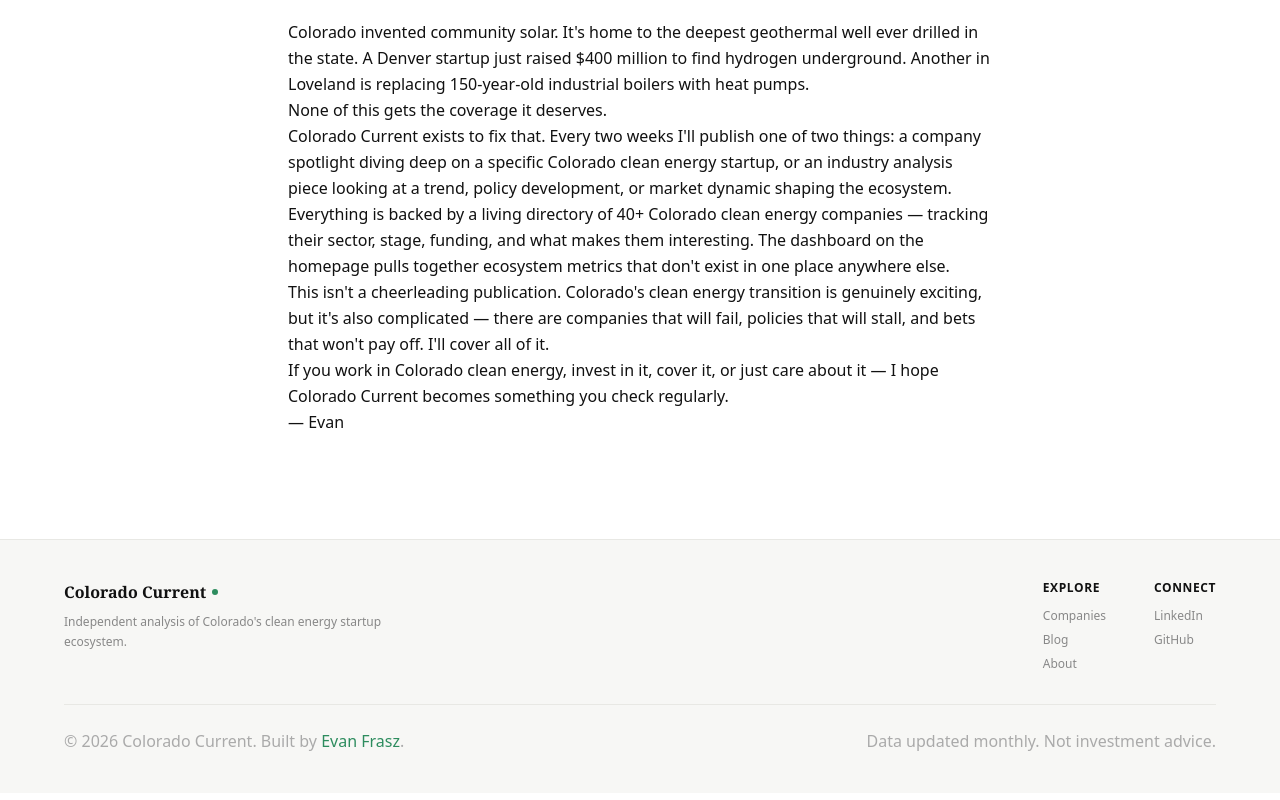
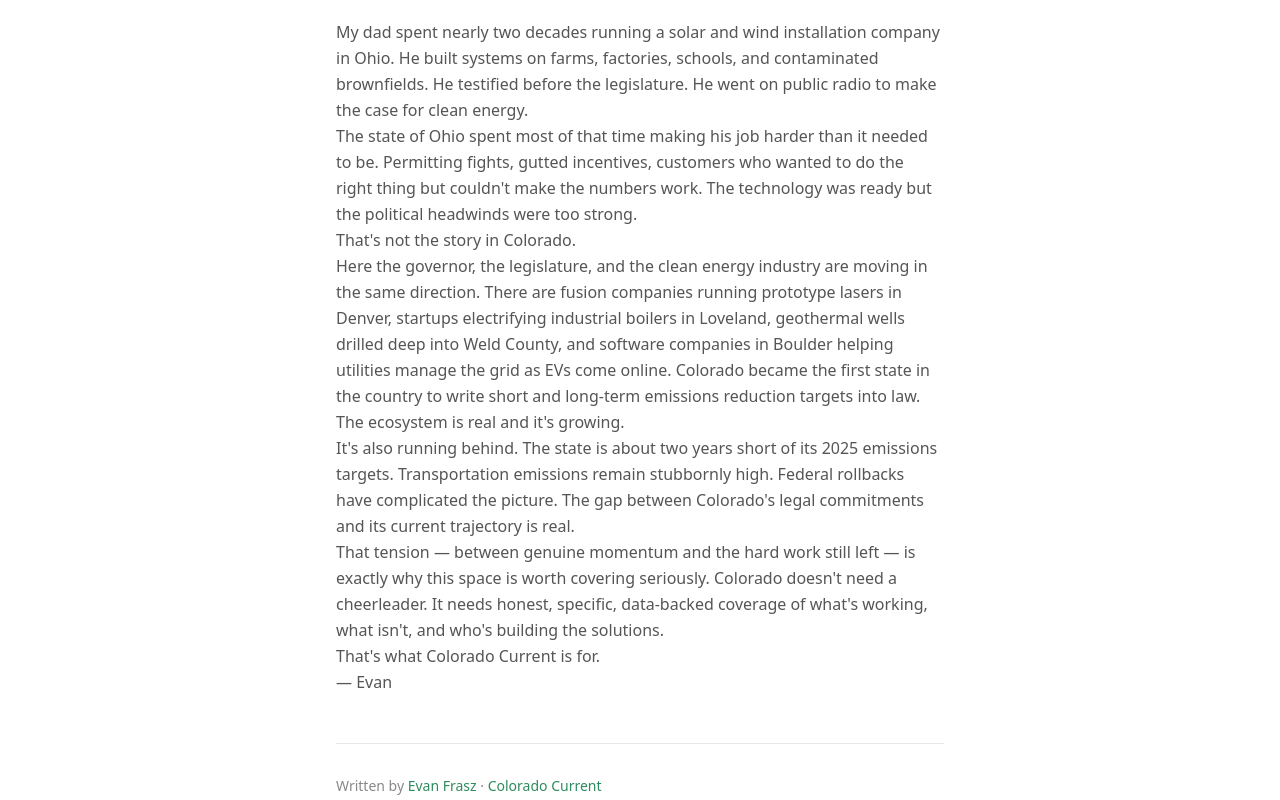
Before and after one commit to FrazRoc/colorado-current, a Next.js app: page /blog/welcome-to-colorado-current in a window 1280 px wide. Shown: the part 260-1060 px from the top of the page. Built offline with nearby package versions, Linux system fonts and the light colour scheme.

Commit message:
Fix blog post 404 — await params, update welcome post

```diff
--- a/src/app/blog/[slug]/page.tsx
+++ b/src/app/blog/[slug]/page.tsx
@@ -5,7 +5,7 @@
 import { MDXRemote } from "next-mdx-remote/rsc";
 
 interface Props {
-  params: { slug: string };
+  params: Promise<{ slug: string }>;
 }
 
 export async function generateStaticParams() {
@@ -14,19 +14,21 @@
 }
 
 export async function generateMetadata({ params }: Props): Promise<Metadata> {
-  const post = getPostBySlug(params.slug);
+  const { slug } = await params;
+  const post = getPostBySlug(slug);
   if (!post) return {};
   return { title: post.title, description: post.excerpt };
 }
 
-export default function PostPage({ params }: Props) {
-  const post = getPostBySlug(params.slug);
+export default async function PostPage({ params }: Props) {
+  const { slug } = await params;
+  const post = getPostBySlug(slug);
   if (!post) notFound();
 
   const style = getSectorStyle(post.type);
 
   return (
-    <article className="px-8 py-10 max-w-3xl mx-auto">
+    <article className="px-5 md:px-8 py-10 max-w-2xl mx-auto">
       {/* Type tag */}
       <div className="mb-4">
         <span
@@ -38,18 +40,32 @@
       </div>
 
       {/* Title */}
-      <h1 className="text-4xl font-serif font-extrabold text-ink leading-tight tracking-tight mb-4">
+      <h1 className="text-3xl md:text-4xl font-serif font-extrabold text-ink leading-tight tracking-tight mb-4">
         {post.title}
       </h1>
 
       {/* Meta */}
       <div className="text-xs font-sans text-ink-faint mb-8 pb-8 border-b border-surface-border">
-        {post.date} · {post.readTime}
+        {new Date(post.date).toLocaleDateString("en-US", { month: "long", day: "numeric", year: "numeric" })} · {post.readTime}
       </div>
 
       {/* Content */}
-      <div className="prose prose-lg max-w-none font-sans text-ink leading-relaxed">
+      <div className="prose prose-sm md:prose-base max-w-none font-sans text-ink-secondary leading-relaxed
+        prose-headings:font-serif prose-headings:text-ink
+        prose-p:mb-4 prose-p:leading-relaxed
+        prose-a:text-cc-green prose-a:no-underline hover:prose-a:underline">
         {post.content && <MDXRemote source={post.content} />}
+      </div>
+
+      {/* Byline */}
+      <div className="mt-12 pt-8 border-t border-surface-border">
+        <p className="text-sm font-sans text-ink-muted">
+          Written by{" "}
+          <a href="https://linkedin.com/in/evanfrasz" className="text-cc-green hover:underline" target="_blank" rel="noopener noreferrer">
+            Evan Frasz
+          </a>
+          {" "}· <a href="/" className="text-cc-green hover:underline">Colorado Current</a>
+        </p>
       </div>
     </article>
   );
--- a/src/content/posts/welcome-to-colorado-current.mdx
+++ b/src/content/posts/welcome-to-colorado-current.mdx
@@ -1,22 +1,24 @@
 ---
 title: "Welcome to Colorado Current"
-excerpt: "Colorado has quietly become one of the most interesting clean energy ecosystems in the country. Here's why I built a site to track it."
+excerpt: "My dad spent 20 years fighting to install solar in Ohio. I grew up watching the technology lose to politics. Colorado is a different story."
 date: "2026-08-01"
-readTime: "4 min read"
+readTime: "3 min read"
 type: "Industry analysis"
 sector: "Clean Energy"
 ---
 
-Colorado invented community solar. It's home to the deepest geothermal well ever drilled in the state. A Denver startup just raised $400 million to find hydrogen underground. Another in Loveland is replacing 150-year-old industrial boilers with heat pumps.
+My dad spent nearly two decades running a solar and wind installation company in Ohio. He built systems on farms, factories, schools, and contaminated brownfields. He testified before the legislature. He went on public radio to make the case for clean energy.
 
-None of this gets the coverage it deserves.
+The state of Ohio spent most of that time making his job harder than it needed to be. Permitting fights, gutted incentives, customers who wanted to do the right thing but couldn't make the numbers work. The technology was ready but the political headwinds were too strong.
 
-Colorado Current exists to fix that. Every two weeks I'll publish one of two things: a company spotlight diving deep on a specific Colorado clean energy startup, or an industry analysis piece looking at a trend, policy development, or market dynamic shaping the ecosystem.
+That's not the story in Colorado.
 
-Everything is backed by a living directory of 40+ Colorado clean energy companies — tracking their sector, stage, funding, and what makes them interesting. The dashboard on the homepage pulls together ecosystem metrics that don't exist in one place anywhere else.
+Here the governor, the legislature, and the clean energy industry are moving in the same direction. There are fusion companies running prototype lasers in Denver, startups electrifying industrial boilers in Loveland, geothermal wells drilled deep into Weld County, and software companies in Boulder helping utilities manage the grid as EVs come online. Colorado became the first state in the country to write short and long-term emissions reduction targets into law. The ecosystem is real and it's growing.
 
-This isn't a cheerleading publication. Colorado's clean energy transition is genuinely exciting, but it's also complicated — there are companies that will fail, policies that will stall, and bets that won't pay off. I'll cover all of it.
+It's also running behind. The state is about two years short of its 2025 emissions targets. Transportation emissions remain stubbornly high. Federal rollbacks have complicated the picture. The gap between Colorado's legal commitments and its current trajectory is real.
 
-If you work in Colorado clean energy, invest in it, cover it, or just care about it — I hope Colorado Current becomes something you check regularly.
+That tension — between genuine momentum and the hard work still left — is exactly why this space is worth covering seriously. Colorado doesn't need a cheerleader. It needs honest, specific, data-backed coverage of what's working, what isn't, and who's building the solutions.
+
+That's what Colorado Current is for.
 
 — Evan
```
